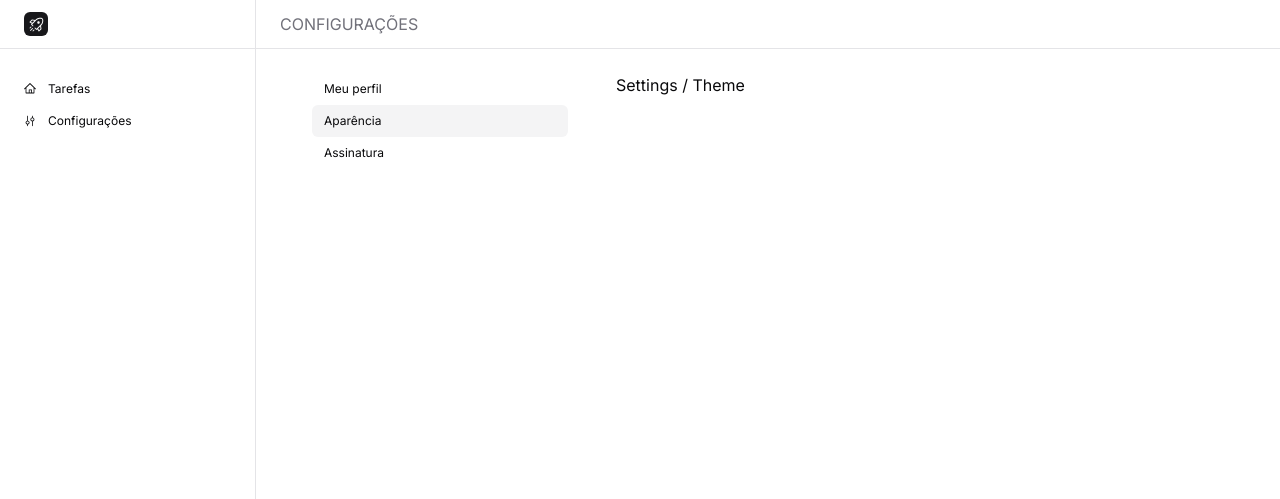
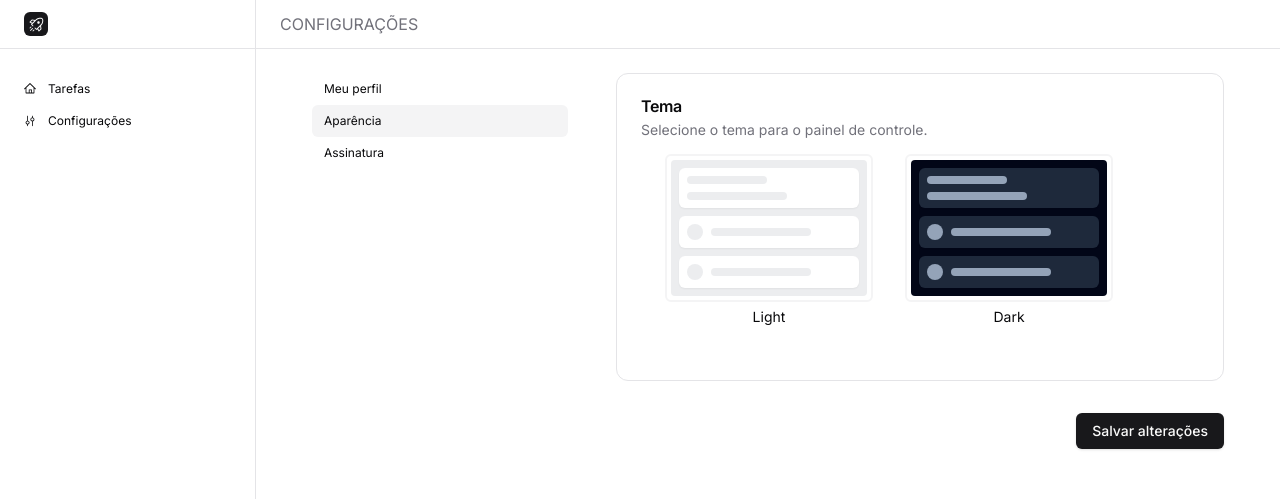
Before and after one commit to juliuscaezarff/saas-exemple, a Next.js app: page /app/settings/theme in a window 1280 px wide. Shown: the top 499 px of the page. Built offline with nearby package versions, Linux system fonts and the light colour scheme; no server answers.

Commit message:
feat: creating the platform theme settings

```diff
--- /dev/null
+++ b/src/app/app/settings/theme/_components/form.tsx
@@ -0,0 +1,138 @@
+'use client'
+
+import { zodResolver } from '@hookform/resolvers/zod'
+import { useForm } from 'react-hook-form'
+import { toast } from '@/components/ui/use-toast'
+import { z } from 'zod'
+import {
+  Form,
+  FormField,
+  FormItem,
+  FormLabel,
+  FormControl,
+  FormMessage
+} from '@/components/ui/form'
+import { SheetFooter } from '@/components/ui/sheet'
+import { Button } from '@/components/ui/button'
+import {
+  Card,
+  CardContent,
+  CardDescription,
+  CardHeader,
+  CardTitle
+} from '@/components/ui/card'
+import { ThemeFormSchema } from './schema'
+import { RadioGroup, RadioGroupItem } from '@/components/ui/radio-group'
+import { useTheme } from 'next-themes'
+
+export function ThemeForm() {
+  const theme = useTheme()
+
+
+  const form = useForm<z.infer<typeof ThemeFormSchema>>({
+    resolver: zodResolver(ThemeFormSchema),
+    defaultValues: {
+      theme: theme.theme ?? 'light'
+    }
+  })
+
+  const onSubmit = form.handleSubmit(async data => {
+    theme.setTheme(data.theme as 'light' | 'dark')
+
+    toast({
+      title: 'Success',
+      description: 'Profile updated successfully.'
+    })
+  })
+
+  return (
+    <Form {...form}>
+      <form onSubmit={onSubmit} className="space-y-8">
+        <Card>
+          <CardHeader>
+            <CardTitle>Tema</CardTitle>
+            <CardDescription>
+              Selecione o tema para o painel de controle.
+            </CardDescription>
+            <CardContent>
+              <FormField
+                control={form.control}
+                name="theme"
+                render={({ field }) => (
+                  <FormItem className="space-y-1">
+                    <FormMessage />
+                    <RadioGroup
+                      onValueChange={field.onChange}
+                      defaultValue={field.value}
+                      className="grid max-w-md grid-cols-2 gap-8 pt-2"
+                    >
+                      <FormItem>
+                        <FormLabel className="[&:has([data-state=checked])>div]:border-primary">
+                          <FormControl>
+                            <RadioGroupItem value="light" className="sr-only" />
+                          </FormControl>
+                          <div className="items-center rounded-md border-2 border-muted p-1 hover:border-accent">
+                            <div className="space-y-2 rounded-sm bg-[#ecedef] p-2">
+                              <div className="space-y-2 rounded-md bg-white p-2 shadow-sm">
+                                <div className="h-2 w-[80px] rounded-lg bg-[#ecedef]" />
+                                <div className="h-2 w-[100px] rounded-lg bg-[#ecedef]" />
+                              </div>
+                              <div className="flex items-center space-x-2 rounded-md bg-white p-2 shadow-sm">
+                                <div className="h-4 w-4 rounded-full bg-[#ecedef]" />
+                                <div className="h-2 w-[100px] rounded-lg bg-[#ecedef]" />
+                              </div>
+                              <div className="flex items-center space-x-2 rounded-md bg-white p-2 shadow-sm">
+                                <div className="h-4 w-4 rounded-full bg-[#ecedef]" />
+                                <div className="h-2 w-[100px] rounded-lg bg-[#ecedef]" />
+                              </div>
+                            </div>
+                          </div>
+                          <span className="block w-full p-2 text-center font-normal">
+                            Light
+                          </span>
+                        </FormLabel>
+                      </FormItem>
+                      <FormItem>
+                        <FormLabel className="[&:has([data-state=checked])>div]:border-primary">
+                          <FormControl>
+                            <RadioGroupItem value="dark" className="sr-only" />
+                          </FormControl>
+                          <div className="items-center rounded-md border-2 border-muted bg-popover p-1 hover:bg-accent hover:text-accent-foreground">
+                            <div className="space-y-2 rounded-sm bg-slate-950 p-2">
+                              <div className="space-y-2 rounded-md bg-slate-800 p-2 shadow-sm">
+                                <div className="h-2 w-[80px] rounded-lg bg-slate-400" />
+                                <div className="h-2 w-[100px] rounded-lg bg-slate-400" />
+                              </div>
+                              <div className="flex items-center space-x-2 rounded-md bg-slate-800 p-2 shadow-sm">
+                                <div className="h-4 w-4 rounded-full bg-slate-400" />
+                                <div className="h-2 w-[100px] rounded-lg bg-slate-400" />
+                              </div>
+                              <div className="flex items-center space-x-2 rounded-md bg-slate-800 p-2 shadow-sm">
+                                <div className="h-4 w-4 rounded-full bg-slate-400" />
+                                <div className="h-2 w-[100px] rounded-lg bg-slate-400" />
+                              </div>
+                            </div>
+                          </div>
+                          <span className="block w-full p-2 text-center font-normal">
+                            Dark
+                          </span>
+                        </FormLabel>
+                      </FormItem>
+                    </RadioGroup>
+                  </FormItem>
+                )}
+              />
+            </CardContent>
+          </CardHeader>
+        </Card>
+
+        <SheetFooter>
+          <Button disabled={form.formState.isLoading} type="submit">
+            {form.formState.isSubmitting && 'Salvando...'}
+            {!form.formState.isSubmitting && 'Salvar alterações'}
+          </Button>
+        </SheetFooter>
+      </form>
+    </Form>
+  )
+}
--- /dev/null
+++ b/src/app/app/settings/theme/_components/schema.ts
@@ -0,0 +1,5 @@
+import { z } from 'zod'
+
+export const ThemeFormSchema = z.object({
+  theme: z.string()
+})
--- a/src/app/app/settings/theme/page.tsx
+++ b/src/app/app/settings/theme/page.tsx
@@ -1,3 +1,7 @@
+import { ThemeForm } from "./_components/form";
+
 export default function Page() {
-  return <h1>Settings / Theme</h1>
+  return (
+    <ThemeForm />
+  )
 }
```
